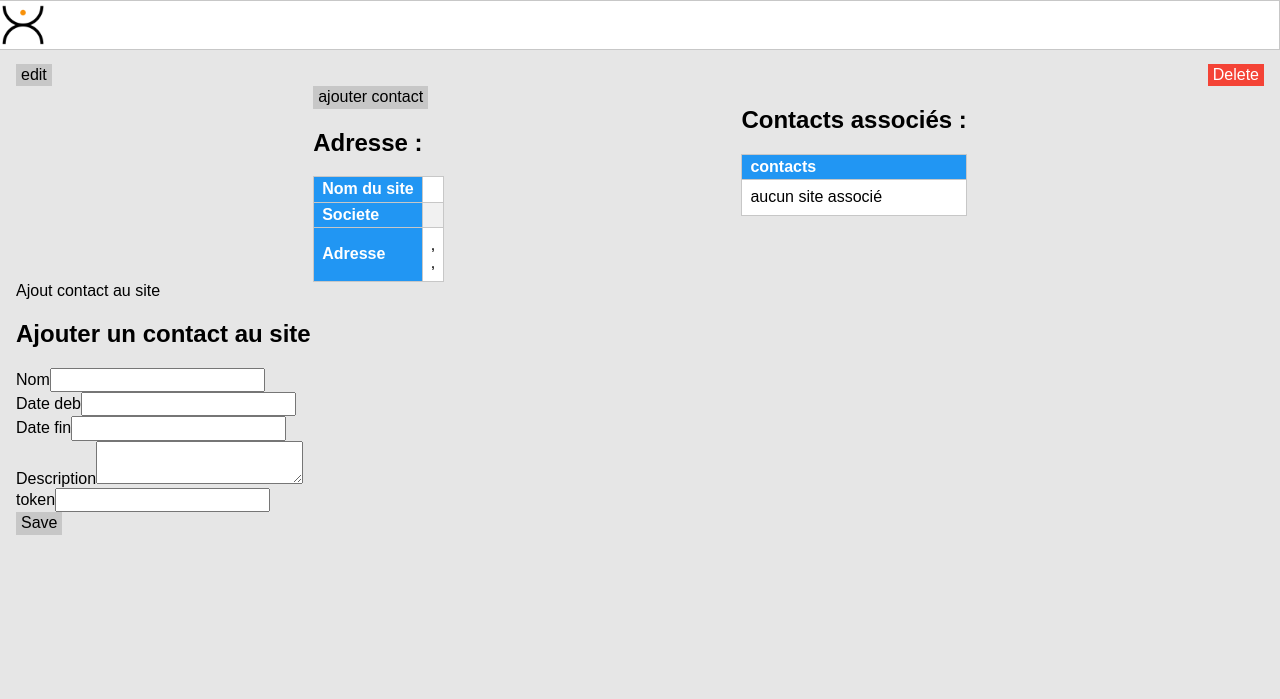
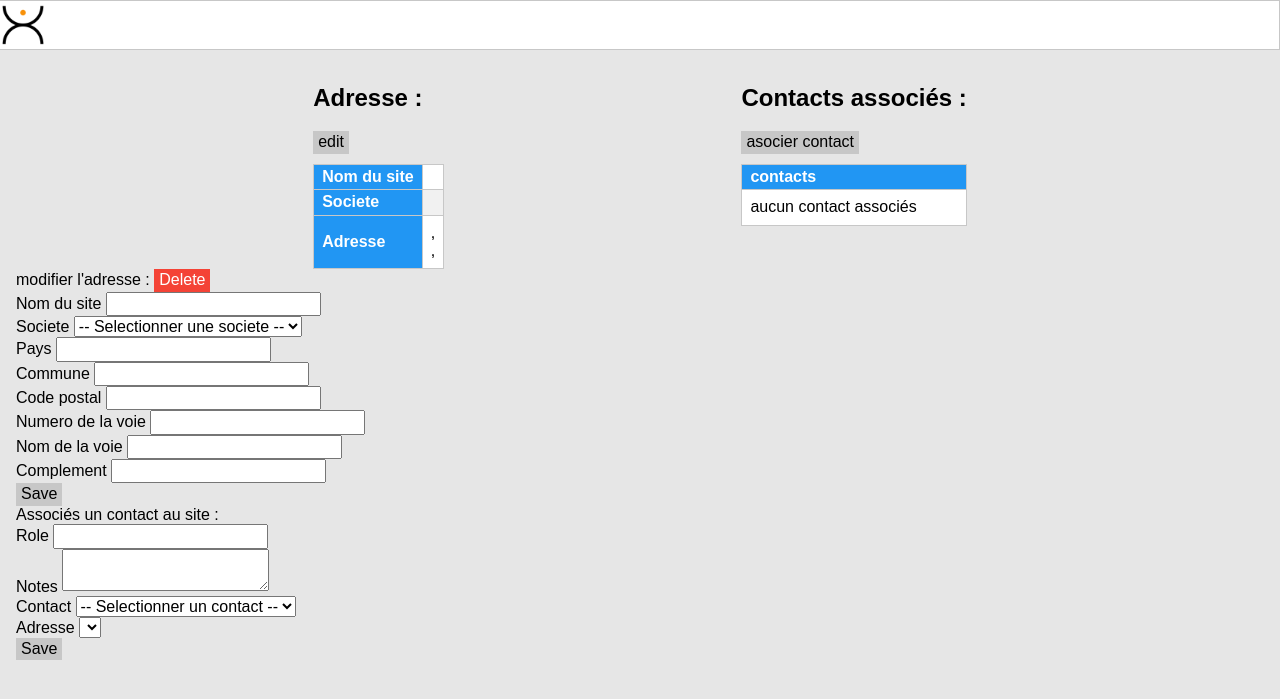
Before and after one commit to GarnierMtt/crm-webapp, a Symfony app: template templates/adresse/show.html.twig in a window 1280 px wide. Shown: the top 699 px of the page. Run offline with Twig, Linux system fonts and the light colour scheme; the template is opened without the code that fills it, so the values that code supplies are empty; form fields are guessed from the names that the template uses; style sheets or scripts are compiled from the project's sources; some libraries are stand-ins or nearby versions.

Commit message:
json_decode contact+adresse OK_

```diff
--- a/assets/scripts/uiScripts.js
+++ b/assets/scripts/uiScripts.js
@@ -8,7 +8,7 @@ async function urlToJsonObj(source) {
             <script>
                 $(function() {
                     // [...]
-                    $().urlToJsonObj("api/object/source");
+                    urlToJsonObj("api/object/source");
                     // [...]
                 })
             </script>
--- a/src/Entity/Adresse.php
+++ b/src/Entity/Adresse.php
@@ -57,7 +57,7 @@ class Adresse
     /**
      * @var Collection<int, RelationContactAdresse>
      */
-    #[Context([AbstractNormalizer::ATTRIBUTES => ['contacts' => ['contact', 'role', 'notes']]])]
+    #[Context([AbstractNormalizer::ATTRIBUTES => ['contacts' => ['id','contact', 'role', 'notes']]])]
     #[ORM\OneToMany(targetEntity: RelationContactAdresse::class, mappedBy: 'adresse', orphanRemoval: true)]
     private Collection $contacts;
 
--- a/src/Entity/RelationContactAdresse.php
+++ b/src/Entity/RelationContactAdresse.php
@@ -18,7 +18,7 @@ class RelationContactAdresse
     #[ORM\Column]
     private ?int $id = null;
 
-    #[Context([AbstractNormalizer::ATTRIBUTES => ['contact' => ['id', 'nom', 'prenom']]])]
+    #[Context([AbstractNormalizer::ATTRIBUTES => ['contact' => ['id', 'nom', 'prenom', 'mel', 'telephone']]])]
     #[ORM\ManyToOne(inversedBy: 'adresses')]
     #[Gedmo\Versioned]
     private ?Contact $contact = null;
--- a/templates/adresse/_form.html.twig
+++ b/templates/adresse/_form.html.twig
@@ -1,4 +1,56 @@
-{{ form_start(formAdresse) }}
-    {{ form_widget(formAdresse) }}
-    <button class="btn">{{ button_label|default('Save') }}</button>
-{{ form_end(formAdresse) }}
+
+{% if societes is not defined %}
+    {% if societe is not defined %}
+        {% set societes = render(path('api_societe_index'))|json_decode %}
+    {% endif %}
+{% endif %}
+
+    <form name="adresse_form" id="adresse_form" method="post" action="{{ path('api_adresse_index') }}/{{ edit|default('new') }}">
+        <div>
+            <label for="adresse_form_nomSite">Nom du site</label>
+            <input type="text" id="adresse_form_nomSite" name="adresse_form[nomSite]" required/>
+        </div>
+        <div>
+            <label for="adresse_form_societe">Societe</label>
+            <select id="adresse_form_societe" name="adresse_form[societe]" required>
+                <option value=''> -- Selectionner une societe -- </option>
+                {% for societe in societes %}
+                    <option value="{{ societe.id }}">{{ societe.nom }}</option>
+                {% endfor %}
+            </select>
+        </div>
+        <div>
+            <label for="adresse_form_pays">Pays</label>
+            <input type="text" id="adresse_form_pays" name="adresse_form[pays]"/>
+        </div>
+        <div>
+            <label for="adresse_form_commune">Commune</label>
+            <input type="text" id="adresse_form_commune" name="adresse_form[commune]" />
+        </div>
+        <div>
+            <label for="adresse_form_codePostal">Code postal</label>
+            <input type="number" id="adresse_form_codePostal" name="adresse_form[codePostal]" />
+        </div>
+        <div>
+            <label for="adresse_form_numeroVoie">Numero de la voie</label>
+            <input type="text" id="adresse_form_numeroVoie" name="adresse_form[numeroVoie]" />
+        </div>
+        <div>
+            <label for="adresse_form_nomVoie">Nom de la voie</label>
+            <input type="text" id="adresse_form_nomVoie" name="adresse_form[nomVoie]"/>
+        </div>
+        <div>
+            <label for="adresse_form_complement">Complement</label>
+            <input type="text" id="adresse_form_complement" name="adresse_form[complement]"/>
+        </div>
+        <input type="hidden" name="adresse_form[_token]" data-controller="csrf-protection" value="csrf-token">
+
+        <button class="btn">Save</button>
+    </form>
+
+
+    <script>
+        $(function(){
+            $("#adresse_form").ajaxForm();
+        });
+    </script>
--- a/templates/adresse/show.html.twig
+++ b/templates/adresse/show.html.twig
@@ -1,25 +1,22 @@
 {% extends 'base.html.twig' %}
+{% set adresse = render(path('api_adresse_show', {'id': id}))|json_decode %}
 
 {% block title %} - Adresse{% endblock %}
 
 
 {% block path %}
     <a href="{{ path('app_societe_index') }}">Sociétés/</a>
-    <a href="{{ path('app_societe_show', {'id': adresse.societe.id}) }}">{{ adresse.societe }}/</a>
-    <a href="{{ path('app_adresse_show', {'id': adresse.id}) }}">{{ adresse.nomSite }}</a>
+    <a href="{{ path('app_societe_show', {'id': adresse.societe.id}) }}">{{ adresse.societe.nom }}/</a>
+    <a href="{{ path('app_adresse_show', {'id': id}) }}">{{ adresse.nomSite }}</a>
 {% endblock %}
 {% block content %}
-
-    <div class="spacedLine">
-        <a class="btn" href="{{ path('app_adresse_edit', {'id': adresse.id}) }}">edit</a>
-        {{ include('adresse/_delete_form.html.twig') }}
-    </div>
     <div style="display: flex; justify-content: space-evenly;">
 
         <div>
-            <a class="btn ui-popupBtn" asoc="#menueContactSites">ajouter contact</a>
             <h2>Adresse :</h2>
-            <table class="table">
+
+            <a class="btn" onclick="uiPopupBtn('#editAdresse')">edit</a>
+            <table style="margin-top: 10px;" class="table">
 
                 <tbody>
                         <tr>
@@ -28,7 +25,7 @@
                         </tr>
                         <tr>
                             <th>Societe</th>
-                            <td>{{ adresse.societe }}</td>
+                            <td>{{ adresse.societe.nom }}</td>
                         </tr>
                         <tr>
                             <th>Adresse</th>
@@ -44,30 +41,35 @@
         <div>
             <h2> Contacts associés : </h2>
 
+            <a class="btn" onclick="uiPopupBtn('#menueContactSites')">asocier contact</a>
             <table style="margin-top: 10px;" class="table objTable"> <!-- liste contacts -->
+                <thead>
                     <tr>
                         <th colspan="2">
                             <span>contacts</span>
                         </th>
                     </tr>
+                </thead>
+
+                <tbody>
                     {% for relation in adresse.contacts %}
                         <tr class="collapsible" onclick="colaps(this)">
-                        <td>{{ relation }}</td>
-                        <td>{{ relation.contact }}</td>
+                            <td>{{ relation.role }}</td>
+                            <td>{{ relation.contact.nom }} {{ relation.contact.prenom }}</td>
                         </tr>
                         <tr class="collContent">
                             <td colspan="2">
                                 <div>
                                     <div class="spacedLine">
                                         <span>infos :</span>
-                                    <a class="btn" href="{{ path('app_relation_contact_adresse_edit', {'id': relation.id, 'msg': 'Modifier la relation entre ' ~ relation.contact ~ ' et ' ~ adresse.nomSite}) }}" target="_blank">modifier</a>
+                                        <a class="btn" onclick="uiPopupBtn('#menueContactSites{{ relation.id }}')">modifier</a>
                                     </div>
                                     <ul>
                                         tél: {{ relation.contact.telephone }}<br>
                                         mél: {{ relation.contact.mel }}<br>
                                         notes :
                                         <ul>
-                                        {{ relation.notes }}
+                                            {{ relation.notes|nl2br }}
                                         </ul>
                                     </ul>
 
@@ -76,42 +78,50 @@
                         </tr>
                     {% else %}
                         <tr>
-                        <td colspan="2">aucun site associé</td>
+                            <td colspan="2">aucun contact associés</td>
                         </tr>
                     {% endfor %}
+                </tbody>
             </table>
 
         </div>
     </div>
 
+    <div id="editAdresse"> <!-- popup edit adresse -->
+        <span>modifier l'adresse :</span>
+
+        <a class="btn delete" onclick="apiDeleteObj('{{ path("api_adresse_delete", {"id": id}) }}', '{{ path("app_societe_show", {"id": adresse.societe.id}) }}');">Delete</a>
+
+        {{ include('adresse/_form.html.twig', {'edit': adresse.id}) }}
+    </div>
+
+    <div id="menueContactSites"> <!-- popup asoc contact sur site -->
+        <span>Associés un contact au site :</span>
+
+        {{ include('relation_contact_adresse/_form.html.twig') }}
+    </div>
+
+    {% for relation in adresse.contacts %}
+        <div id="menueContactSites{{ relation.id }}"> <!-- popup edit relation contact adresse -->
+            <span>Modifier la relation du contact au site :</span>
+
+            <a class="btn delete" onclick="apiDeleteObj('{{ path("api_relation_contact_adresse_delete", {"id": relation.id}) }}', '{{ path("app_adresse_show", {"id": id}) }}');">Delete</a>
+
+            {{ include('relation_contact_adresse/_form.html.twig', {'edit': relation.id}) }}
+        </div>
+    {% endfor %}
 
 
-            <div id="menueContactSites"> <!-- popup ajt contact sur site -->
-                <span>Ajout contact au site</span>
-                <h2>Ajouter un contact au site {{ adresse.nom }}</h2>
+{% endblock %}
 
-                {{ form_errors(formProj) }}
-                {{ form_start(formProj, {
-                    'action': path('app_projet_new', {'societe': societe.id}),
-                    'method': 'POST'
-                }) }}
-                    {{ form_row(formProj.nom) }}
-                    {{ form_row(formProj.dateDeb) }}
-                    {{ form_row(formProj.dateFin) }}
-                    {{ form_row(formProj.description) }}
-                    {{ form_row(formProj._token) }}
-                    <button class="btn">Save</button>
-                {{ form_end(formProj, {render_rest: false}) }}
-
-            </div>
-
+{% block script %}
     <script>
-
         $(function() {
-            $( [ "#menueContactSites" ] ).popup();
+            $( "#editAdresse" ).popup();
+            $( "#menueContactSites" ).popup();
+            {% for relation in adresse.contacts %}
+                $( "#menueContactSites{{ relation.id }}" ).popup();
+            {% endfor %}
         })
-
-
     </script>
-
 {% endblock %}
--- a/templates/relation_contact_adresse/_delete_form.html.twig
+++ /dev/null
@@ -1,4 +0,0 @@
-<form method="post" action="{{ path('app_relation_contact_adresse_delete', {'id': relation_contact_adresse.id}) }}" onsubmit="return confirm('Are you sure you want to delete this item?');">
-    <input type="hidden" name="_token" value="{{ csrf_token('delete' ~ relation_contact_adresse.id) }}">
-    <button class="btn delete">Supprimer</button>
-</form>
--- a/templates/relation_contact_adresse/_form.html.twig
+++ b/templates/relation_contact_adresse/_form.html.twig
@@ -1,6 +1,60 @@
-{{ form_start(formRelContactAdresse) }}
 
-    {{ form_widget(formRelContactAdresse) }}
+{% if contacts is not defined %}
+    {% if contact is not defined %}
+        {% set contacts = render(path('api_contact_index'))|json_decode %}
+    {% endif %}
+{% endif %}
 
-    <button class="btn">{{ button_label|default('Save') }}</button>
-{{ form_end(formRelContactAdresse, {render_rest: false}) }}
+{% if adresses is not defined %}
+    {% if adresse is not defined %}
+        {% set adresses = render(path('api_adresse_index'))|json_decode %}
+    {% endif %}
+{% endif %}
+
+
+<form name="relation_contact_adresse_form" id="relation_contact_adresse_form{{ edit|default('new') }}" method="post" action="{{ path('api_relation_contact_adresse_index') }}/{{ edit|default('new') }}">
+    <div>
+        <label for="relation_contact_adresse_form_role">Role</label>
+        <input type="text" id="relation_contact_adresse_form_role" name="relation_contact_adresse_form[role]" required/>
+    </div>
+    <div>
+        <label for="relation_contact_adresse_form_notes">Notes</label>
+        <textarea id="relation_contact_adresse_form_notes" name="relation_contact_adresse_form[notes]"></textarea>
+    </div>
+    <div>
+        <label for="relation_contact_adresse_form_contact">Contact</label>
+        <select id="relation_contact_adresse_form_contact" name="relation_contact_adresse_form[contact]" required>
+            {% if contact is defined %}
+                <option value="{{ contact.id }}">{{ contact.nom }} {{ contact.prenom }}</option>
+            {% else %}
+                <option value=''> -- Selectionner un  contact -- </option>
+                {% for contact in contacts %}
+                    <option value="{{ contact.id }}">{{ contact.nom }} {{ contact.prenom }}</option>
+                {% endfor %}
+            {% endif %}
+        </select>
+    </div>
+    <div>
+        <label for="relation_contact_adresse_form_adresse">Adresse</label>
+        <select id="relation_contact_adresse_form_adresse" name="relation_contact_adresse_form[adresse]" required>
+            {% if adresse is defined %}
+                <option value="{{ adresse.id }}">{{ adresse.nomSite }}</option>
+            {% else %}
+                <option value=''> -- Selectionner une adresse -- </option>
+                {% for frmAdresse in adresses %}
+                    <option value="{{ adresse.id }}">{{ adresse.nomSite }}</option>
+                {% endfor %}
+            {% endif %}
+        </select>
+    </div>
+    <input type="hidden" name="relation_contact_adresse_form[_token]" data-controller="csrf-protection" value="csrf-token">
+
+    <button class="btn">Save</button>
+</form>
+
+
+<script>
+    $(function(){
+        $("#relation_contact_adresse_form{{ edit|default('new') }}").ajaxForm();
+    });
+</script>
--- a/templates/relation_contact_adresse/new.html.twig
+++ /dev/null
@@ -1,6 +0,0 @@
-
-<h1>Create new RelationContactAdresse</h1>
-
-    {{ include('relation_contact_adresse/_form.html.twig') }}
-
-    <a class="btn" href="{{ path('app_contact_index') }}">back to list</a>
```
Also changed, not shown: src/Controller/AdresseController.php (+11 -114 lines), src/Controller/ContactController.php (+7 -2 lines), src/Controller/RelationContactAdresseController.php (+87 -0 lines), src/Utils/AppExtension.php (added, +14 -0 lines), templates/adresse/edit.html.twig (deleted, +0 -16 lines), templates/adresse/index.html.twig (+21 -13 lines), templates/adresse/new.html.twig (deleted, +0 -15 lines), templates/contact/_form.html.twig (+16 -11 lines), templates/contact/index.html.twig (+11 -12 lines), templates/contact/show.html.twig (+10 -16 lines), templates/relation_contact_adresse/edit.html.twig (deleted, +0 -18 lines). Lines whose indentation alone changed are shown as unchanged.
